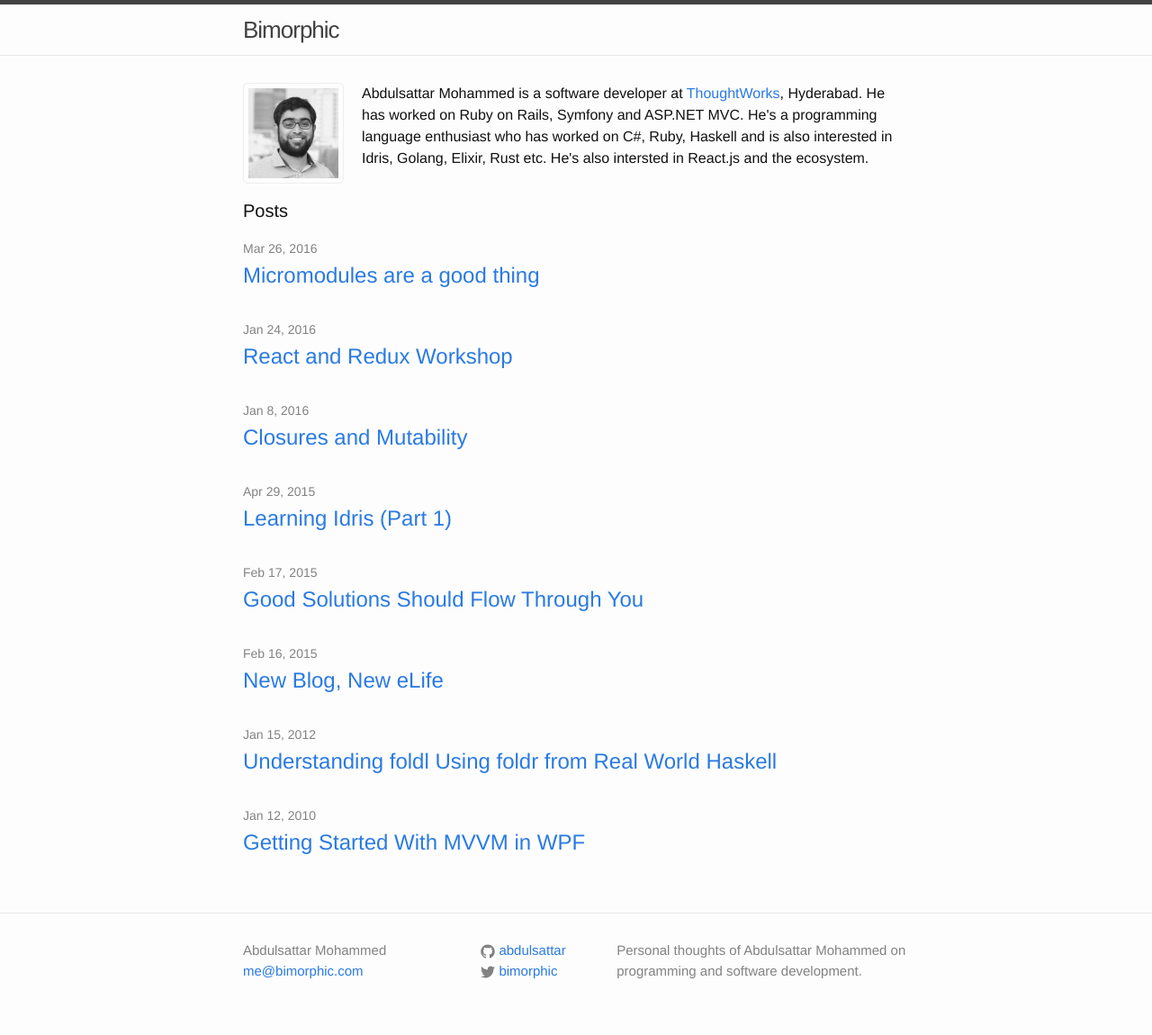
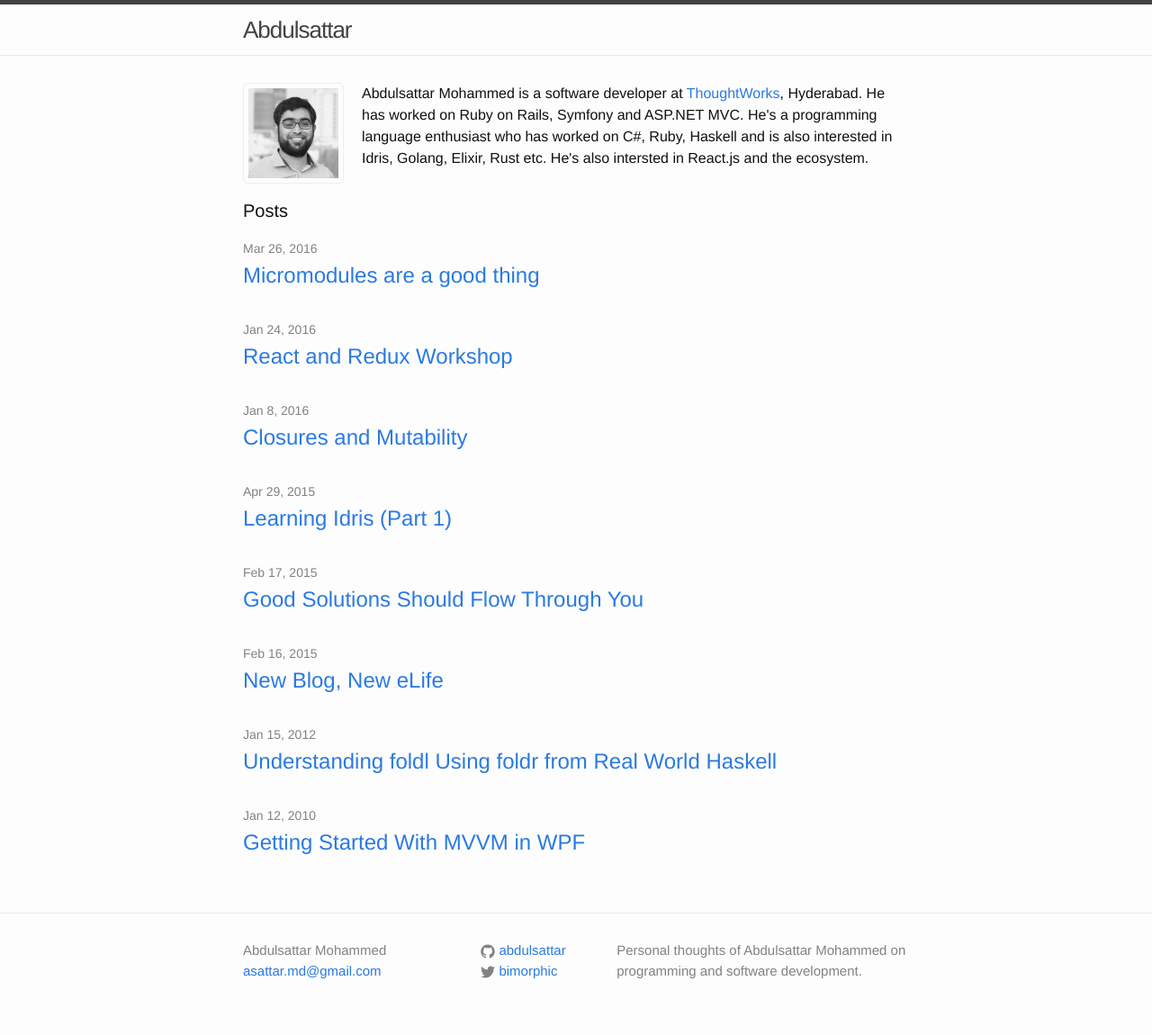
Before and after one commit to abdulsattar/abdulsattar.github.io, a Jekyll site: the page built from index.html, in a window 1280 px wide. Shown: the whole page at 90% size. Built offline with Jekyll 4.4.1, drawn with Linux system fonts in a browser that asks for light colours.

Commit message:
Update title

```diff
--- a/_config.yml
+++ b/_config.yml
@@ -1,6 +1,6 @@
 # Site settings
-title: Bimorphic
-email: me@bimorphic.com
+title: Abdulsattar
+email: asattar.md@gmail.com
 description: > # this means to ignore newlines until "baseurl:"
   Personal thoughts of Abdulsattar Mohammed on programming and software development.
 baseurl: "" # the subpath of your site, e.g. /blog/
```
